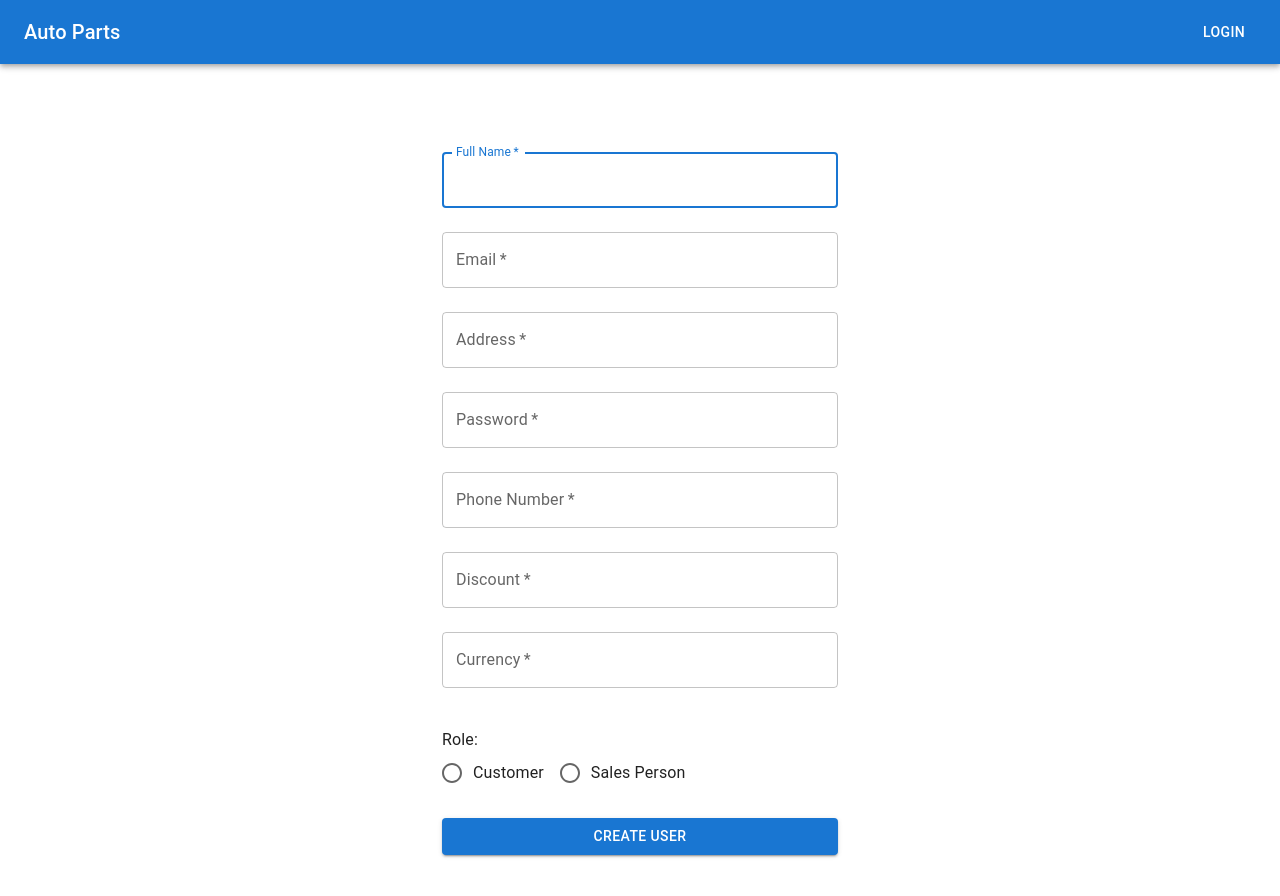
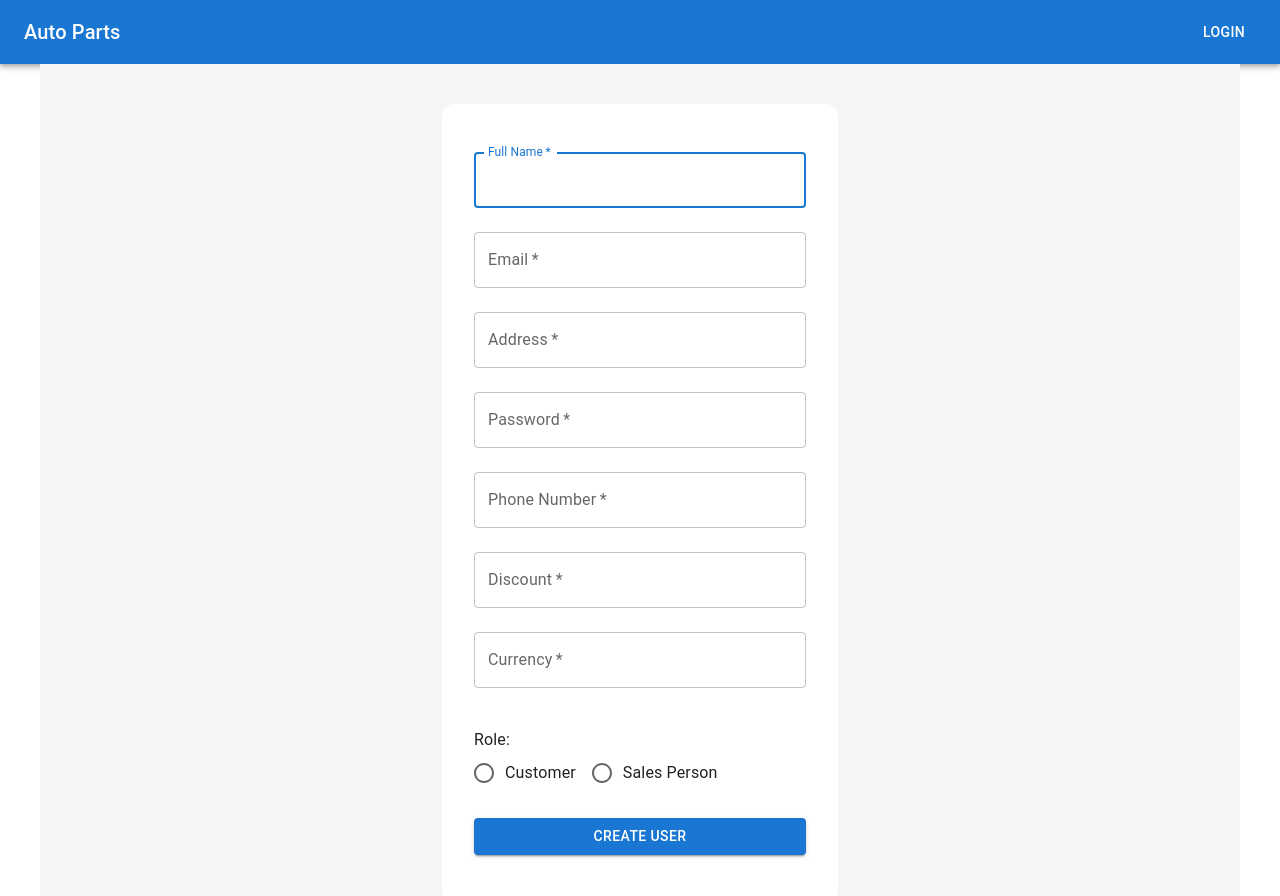
Before and after one commit to KaDujmic/Auto-Parts-Store, a React (Create React App) app in the folder client/: page /user in a window 1280 px wide. Shown: the top 896 px of the page. Before the commit the page ends 871 px from the top, so only its background shows below. Built offline with nearby package versions, Linux system fonts and the light colour scheme.

Commit message:
#0041 Add more design to app

```diff
--- a/client/src/App.js
+++ b/client/src/App.js
@@ -9,14 +9,28 @@ import Container from '@mui/material/Container';
 import Navbar from './components/Navbar';
 import { AuthProvider } from './context/authContext';
 import PendingItems from './components/PendingItems'
+import Dashboard from './components/Dashboard'
 
 function App() {
 	return (
 		<AuthProvider>
 			<Router>
 				<Navbar></Navbar>
-				<Container maxWidth="sm">
+				<Container maxWidth="lg" sx={{
+					backgroundColor: (theme) =>
+					theme.palette.mode === 'light'
+						? theme.palette.grey[100]
+						: theme.palette.grey[900],
+					minHeight: '1000px'
+				}}>
 					<Routes>
+						<Route
+							exact
+							path="/dashboard"
+							element={<>
+								<Dashboard />
+							</>}
+						></Route>
 						<Route
 							exact
 							path="/login"
--- a/client/src/components/CreateOrder.jsx
+++ b/client/src/components/CreateOrder.jsx
@@ -119,17 +119,19 @@ const CreateOrder = () => {
 
   return (
     <ThemeProvider theme={theme}>
-      <Container component="main" maxWidth="xs">
+      <Container component="main" maxWidth="md">
         <CssBaseline />
         <Box
           sx={{
-            marginTop: 8,
+            paddingTop: 4,
+            paddingBottom: 4,
             display: 'flex',
             flexDirection: 'column',
             alignItems: 'center',
+
           }}
         >
-          <Box component="form" onSubmit={handleSubmit} noValidate sx={{ mt: 1, width: 500 }}>
+          <Box component="form" onSubmit={handleSubmit} noValidate sx={{ mt: 1, width: 500, backgroundColor: 'white', padding: 4, borderRadius: 3, boxShadow: 3 }}>
             {/* Autocomplete Element serves as a dropdown email list of users the order can be submitted for.*/}
             <InputLabel id="customer-email-list">Customer Email</InputLabel>
             <Autocomplete
--- a/client/src/components/CreateUser.jsx
+++ b/client/src/components/CreateUser.jsx
@@ -36,13 +36,14 @@ const CreateUser = () => {
         <CssBaseline />
         <Box
           sx={{
-            marginTop: 8,
+            paddingTop: 4,
+            paddingBottom: 4,
             display: 'flex',
             flexDirection: 'column',
             alignItems: 'center',
           }}
         >
-          <Box component="form" onSubmit={handleSubmit} noValidate sx={{ mt: 1 }}>
+          <Box component="form" onSubmit={handleSubmit} noValidate sx={{ mt: 1, backgroundColor: 'white', padding: 4, borderRadius: 3 }}>
             <TextField
               margin="normal"
               required
--- a/client/src/components/Navbar.jsx
+++ b/client/src/components/Navbar.jsx
@@ -21,6 +21,7 @@ export default function ButtonAppBar() {
     if( role === 'Salesperson' ) {
       return(
         <>
+          <Button color="inherit" onClick={()=> {handleClick('/dashboard')}}>Dashboard</Button>
           <Button color="inherit" onClick={()=> {handleClick('/order')}}>Orders</Button>
           <Button color="inherit" onClick={()=> {handleClick('/order-create')}}>Create Order</Button>
           <Button color="inherit" onClick={()=> {handleClick('/user')}}>Create Customer</Button>
--- a/client/src/components/OrderCard.jsx
+++ b/client/src/components/OrderCard.jsx
@@ -8,10 +8,9 @@ const OrderCard = ( { order } ) => {
     <Paper
       sx={{
         p: 2,
-        margin: '5%',
+        margin: '2%',
         padding: '4%',
         maxWidth: 500,
-        backgroundColor: '#d3d3d3',
         flexGrow: 1,
       }}
     >
--- a/client/src/components/OrderList.jsx
+++ b/client/src/components/OrderList.jsx
@@ -41,10 +41,8 @@ const OrderList = () => {
     <ThemeProvider theme={theme}>
       <CssBaseline />
       <main>
-        <Grid container spacing={2} columns={{ xs: 4, sm: 8, md: 12 }}>
-      </Grid>
-        <Container sx={{ py: 6 }}  maxWidth="md">
-          <Grid container spacing={2} columns={{ xs: 4, sm: 8, md: 12 }}>
+        <Container sx={{ py: 8, justifyContent: 'center' }}  maxWidth="lg">
+          <Grid container columns={{ xs: 12, sm: 12, md: 12 }}>
             {
               orders.map((x) => (
               <OrderCard order={x} key={x.id}/>
--- a/client/src/components/PendingItems.jsx
+++ b/client/src/components/PendingItems.jsx
@@ -4,6 +4,7 @@ import TableBody from '@mui/material/TableBody';
 import TableCell from '@mui/material/TableCell';
 import TableHead from '@mui/material/TableHead';
 import TableRow from '@mui/material/TableRow';
+import Box from '@mui/material/Box';
 import Title from './Title'
 import { useEffect, useState } from 'react';
 import { useNavigate } from "react-router-dom"
@@ -32,6 +33,9 @@ export default function Items() {
       }, [])
   return (
     <React.Fragment>
+      <Box sx={{
+        padding: 4,
+      }}>
         <Title>Pending Items</Title>
         <Table size="small">
           <TableHead>
@@ -51,6 +55,7 @@ export default function Items() {
             ))}
           </TableBody>
         </Table>
+      </Box>
     </React.Fragment>
   );
 }
--- a/client/src/components/SignIn.jsx
+++ b/client/src/components/SignIn.jsx
@@ -58,7 +58,8 @@ export default function SignIn() {
         <CssBaseline />
         <Box
           sx={{
-            marginTop: 8,
+            paddingTop: 4,
+            paddingBottom: 4,
             display: 'flex',
             flexDirection: 'column',
             alignItems: 'center',
--- a/client/src/components/UserOrderList.jsx
+++ b/client/src/components/UserOrderList.jsx
@@ -40,10 +40,8 @@ const OrderList = () => {
     <ThemeProvider theme={theme}>
       <CssBaseline />
       <main>
-        <Grid container spacing={2} columns={{ xs: 4, sm: 8, md: 12 }}>
-      </Grid>
-        <Container sx={{ py: 6 }}  maxWidth="md">
-          <Grid container spacing={2} columns={{ xs: 4, sm: 8, md: 12 }}>
+        <Container sx={{ py: 6, justifyContent: 'center' }}  maxWidth="lg">
+          <Grid container spacing={2} columns={{ xs: 12, sm: 12, md: 12 }}>
             {
               orders.map((x) => (
               <OrderCard order={x} key={x.id}/>
```
Lines whose indentation alone changed are shown as unchanged.
